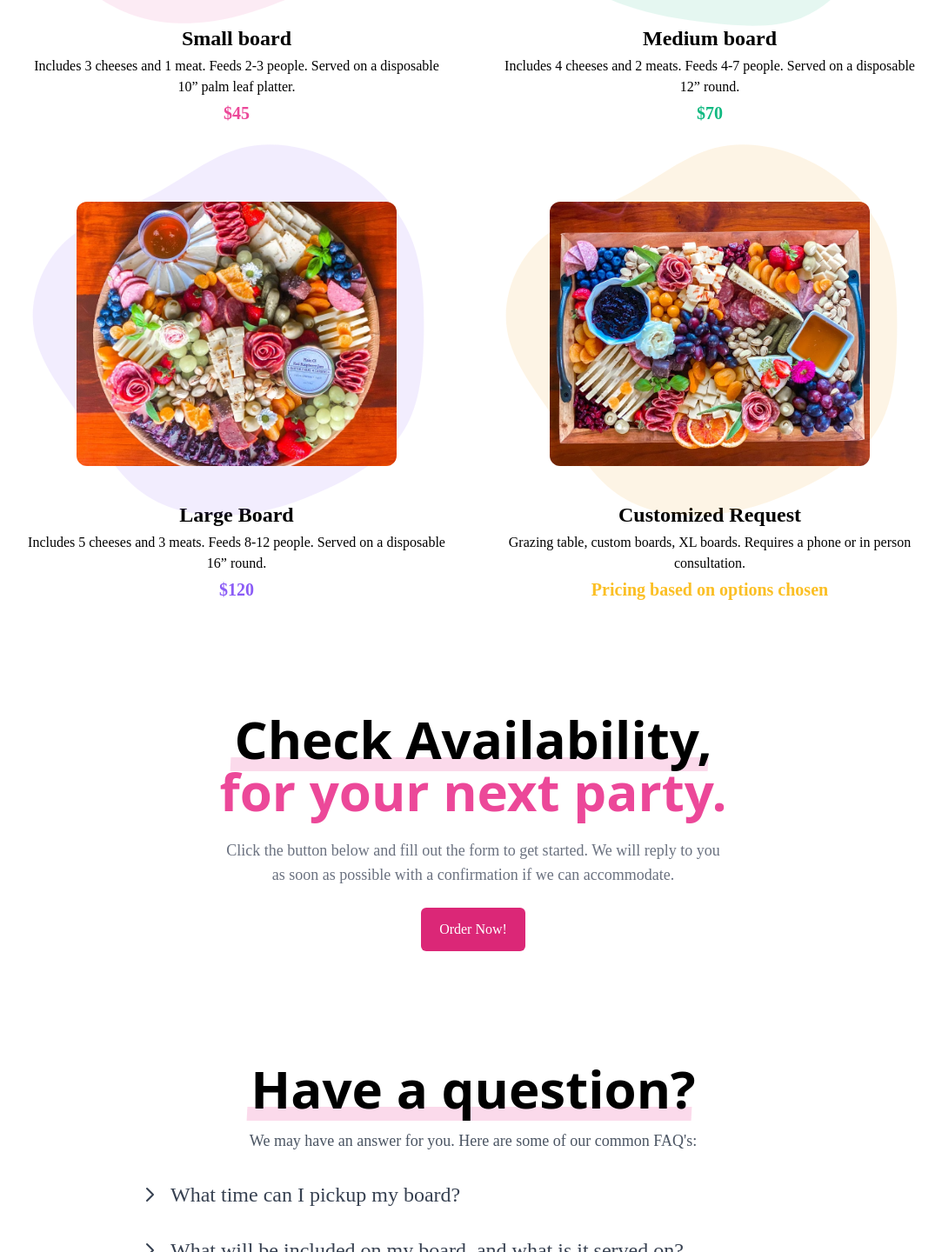
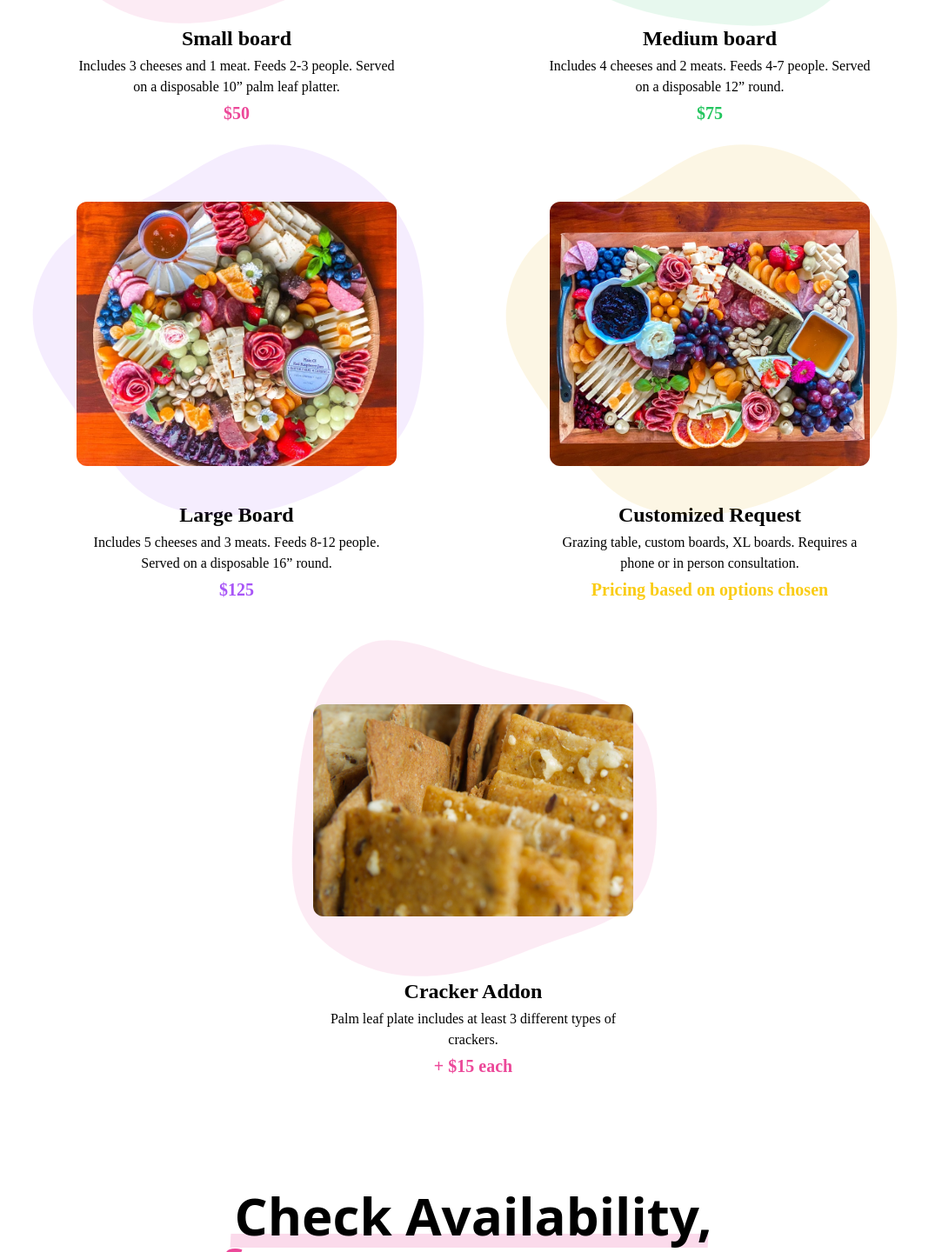
Before and after one commit to theroadeldorado/nextgengraze.com, a plain HTML site: page index.html in a window 1280 px wide. Shown: the part 1270-2710 px from the top of the page at 87% size, without its empty margins (96-1179 px from the left). Drawn offline with nearby package versions, Linux system fonts and the light colour scheme; a web font is replaced by a local one.

Commit message:
💄 updates prices and adds crackers

```diff
--- a/index.html
+++ b/index.html
@@ -80,8 +80,8 @@
           <div class="space-y-2">
             <div class="space-y-1">
               <h3 class="text-2xl font-bold">Small board</h3>
-              <p class="font-medium leading-6">Includes 3 cheeses and 1 meat. Feeds 2-3 people. Served on a disposable 10” palm leaf platter.</p>
-              <p class="text-xl font-bold text-pink-500">$45</p>
+              <p class="font-medium leading-6 max-w-[370px] mx-auto">Includes 3 cheeses and 1 meat. Feeds 2-3 people. Served on a disposable 10” palm leaf platter.</p>
+              <p class="text-xl font-bold text-pink-500">$50</p>
             </div>
           </div>
         </div>
@@ -93,8 +93,8 @@
           <div class="space-y-2">
             <div class="space-y-1">
               <h3 class="text-2xl font-bold">Medium board</h3>
-              <p class="font-medium leading-6">Includes 4 cheeses and 2 meats. Feeds 4-7 people. Served on a disposable 12” round.</p>
-              <p class="text-xl font-bold text-green-500">$70</p>
+              <p class="font-medium leading-6 max-w-[370px] mx-auto">Includes 4 cheeses and 2 meats. Feeds 4-7 people. Served on a disposable 12” round.</p>
+              <p class="text-xl font-bold text-green-500">$75</p>
             </div>
           </div>
         </div>
@@ -107,8 +107,8 @@
           <div class="space-y-2">
             <div class="space-y-1">
               <h3 class="text-2xl font-bold">Large Board</h3>
-              <p class="font-medium leading-6">Includes 5 cheeses and 3 meats. Feeds 8-12 people. Served on a disposable 16” round.</p>
-              <p class="text-xl font-bold text-purple-500">$120</p>
+              <p class="font-medium leading-6 max-w-[370px] mx-auto">Includes 5 cheeses and 3 meats. Feeds 8-12 people. Served on a disposable 16” round.</p>
+              <p class="text-xl font-bold text-purple-500">$125</p>
             </div>
           </div>
         </div>
@@ -121,8 +121,24 @@
           <div class="space-y-2">
             <div class="space-y-1">
               <h3 class="text-2xl font-bold">Customized Request</h3>
-              <p class="font-medium leading-6">Grazing table, custom boards, XL boards. Requires a phone or in person consultation.</p>
+              <p class="font-medium leading-6 max-w-[370px] mx-auto">Grazing table, custom boards, XL boards. Requires a phone or in person consultation.</p>
               <p class="text-xl font-bold text-yellow-400">Pricing based on options chosen</p>
+            </div>
+          </div>
+        </div>
+
+        <div class="justify-center w-full col-span-2">
+          <div class="mx-auto space-y-12 text-center md:space-y-8">
+            <div class="mb-2 relative p-2 mx-auto w-full max-w-[384px] h-80 md:w-56 md:h-56 lg:w-96 lg:h-80">
+              <img class="relative z-20 object-cover w-full top-[10%] h-[80%] rounded-xl" src="./assets/crackers.jpg" alt="">
+              <svg class="absolute inset-0 w-full h-full text-pink-500 transform scale-[165%] fill-current opacity-10" viewBox="0 0 200 200" xmlns="http://www.w3.org/2000/svg"><path d="M34.2,-54.9C47,-51.8,62,-48.1,70.2,-38.9C78.4,-29.6,79.9,-14.8,80,0.1C80.2,14.9,78.9,29.9,70.8,39.3C62.6,48.7,47.6,52.6,34.7,57.1C21.7,61.6,10.9,66.7,-1.7,69.7C-14.3,72.7,-28.7,73.6,-42.4,69.6C-56.1,65.5,-69.2,56.5,-74.9,44.1C-80.6,31.7,-79,15.8,-77.6,0.8C-76.2,-14.2,-75,-28.4,-70.1,-42.3C-65.2,-56.2,-56.7,-69.8,-44.4,-73.2C-32.1,-76.6,-16.1,-69.9,-2.7,-65.2C10.7,-60.5,21.3,-58,34.2,-54.9Z" transform="translate(100 100)"></path></svg>
+            </div>
+            <div class="space-y-2">
+              <div class="space-y-1">
+                <h3 class="text-2xl font-bold">Cracker Addon</h3>
+                <p class="font-medium leading-6 max-w-[370px] mx-auto">Palm leaf plate includes at least 3 different types of crackers.</p>
+                <p class="text-xl font-bold text-pink-500">+ $15 each</p>
+              </div>
             </div>
           </div>
         </div>
--- a/tailwind.config.js
+++ b/tailwind.config.js
@@ -1,7 +1,7 @@
+// npx tailwindcss -o css/style.css --watch
 module.exports = {
   mode: 'jit',
-  purge: ['*.html'],
-  darkMode: false, // or 'media' or 'class'
+  content: ['*.html'],
   theme: {
     extend: {},
   },
@@ -9,4 +9,4 @@ module.exports = {
     extend: {},
   },
   plugins: [],
-}
+};
```
Also changed, not shown: assets/crackers.jpg (added), css/style.css.
